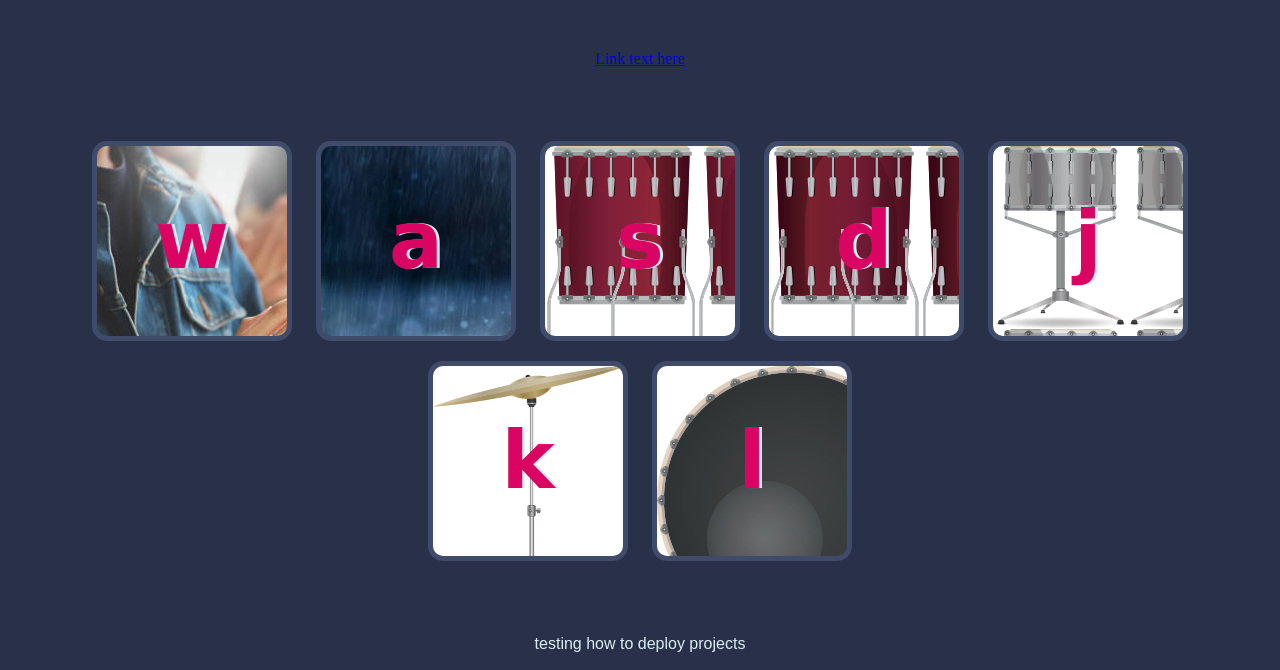
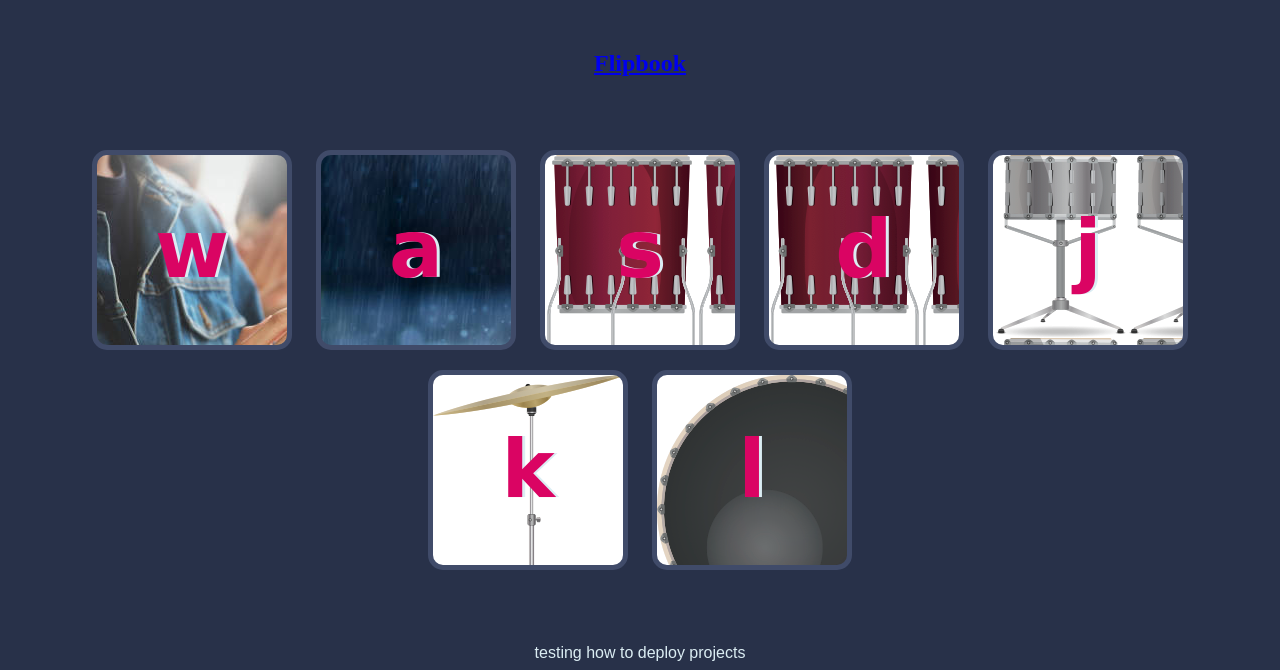
Before and after one commit to affaniqbal/2nd-test-website, a plain HTML site: page index.html in a window 1280 px wide. Shown: the part 243-913 px from the top of the page. Drawn offline with Linux system fonts and the light colour scheme; a web font is replaced by a local one.

Commit message:
4th commit

```diff
--- a/index.html
+++ b/index.html
@@ -10,7 +10,7 @@
 
 <body>
   <h1 id="title">testing how to make changes to github</h1>
-<a href="./new_page.html">Link text here</a>
+  <h2><a href="./new_page.html">Flipbook</a></h2>
 
   <div class="set">
     <button class="w drum">w</button>
```
